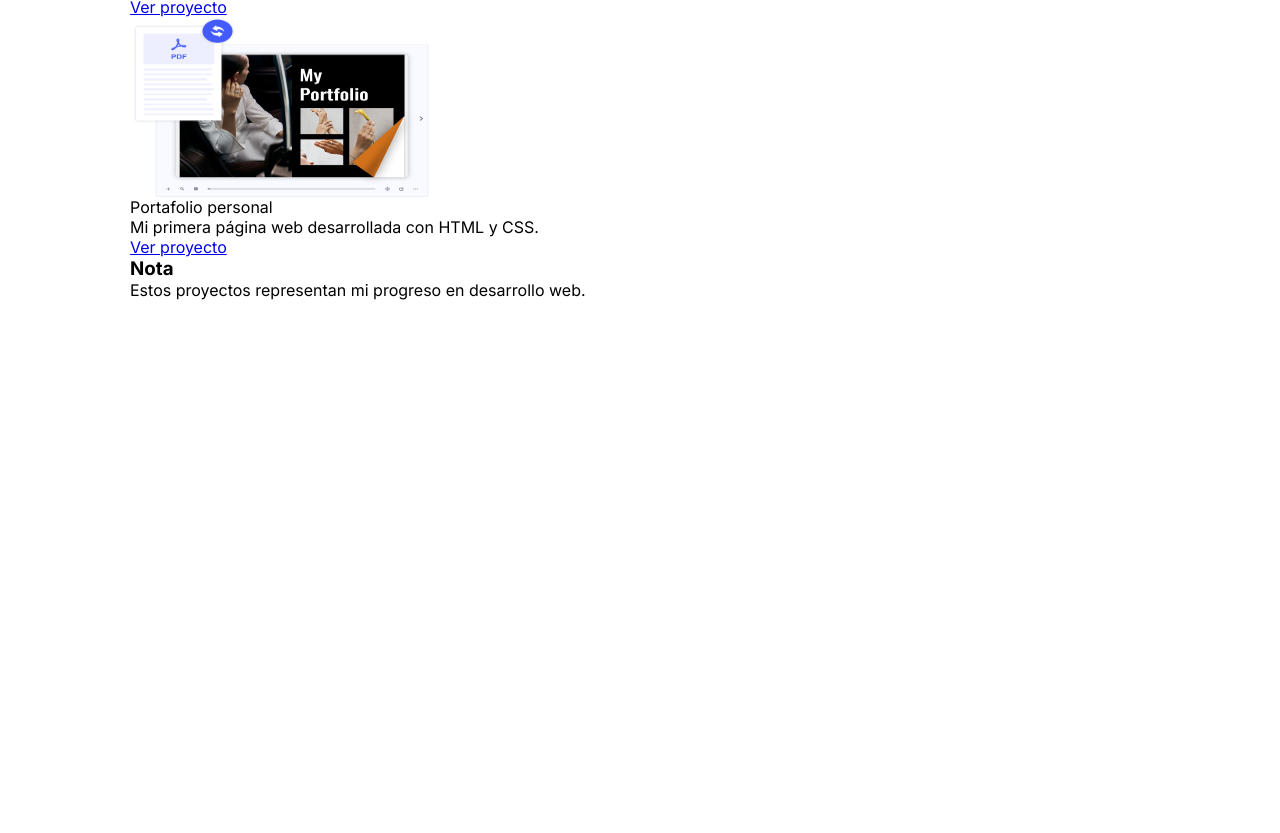
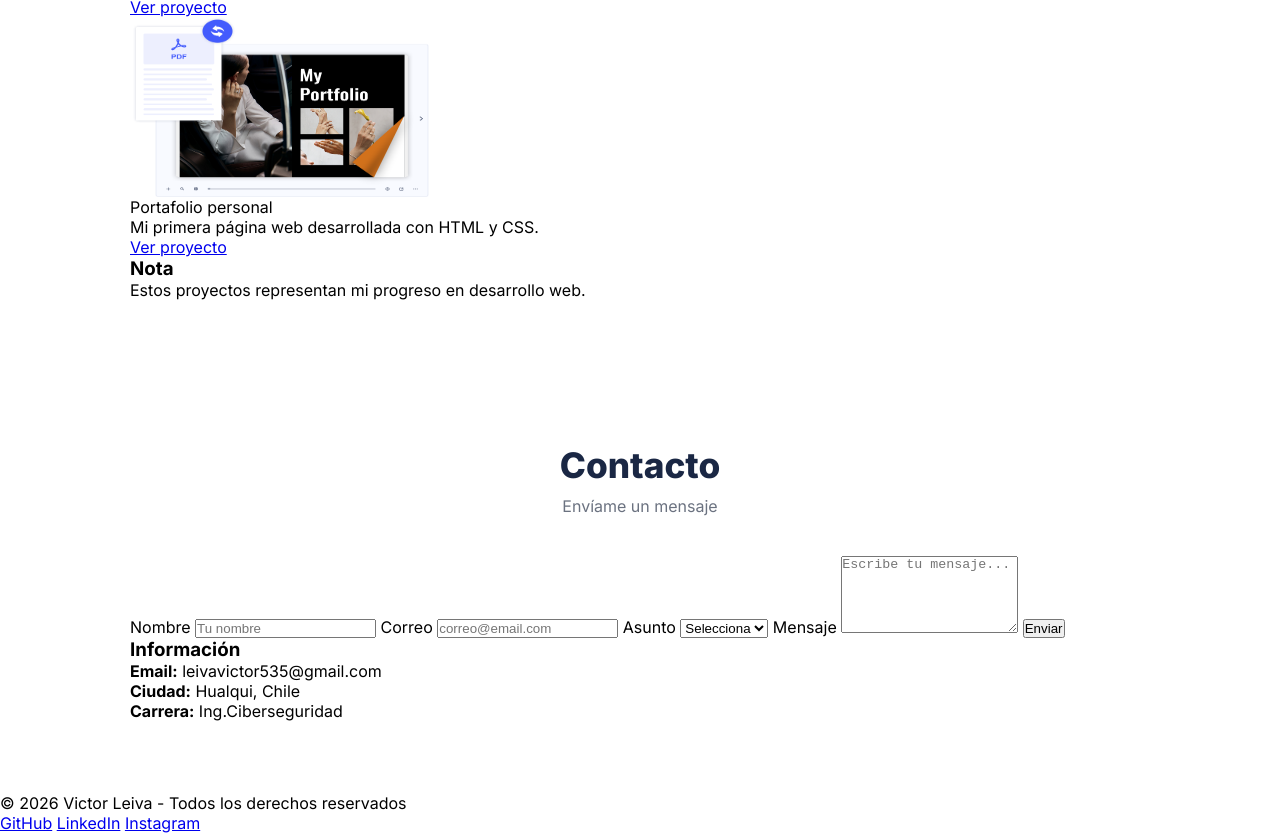
Before and after one commit to whyvicc/Proyecto-certamen, a plain HTML site: page index.HTML in a window 1280 px wide. Shown: the part 3076-3909 px from the top of the page. Before the commit the page ends 3448 px from the top, so only its background shows below. Drawn offline with Linux system fonts and the light colour scheme.

Commit message:
feat: formulario de contacto y footer

```diff
--- a/index.HTML
+++ b/index.HTML
@@ -196,4 +196,51 @@
   </aside>
 </section>
 </body>
+<section id="contacto" class="section contact-section">
+  <h2>Contacto</h2>
+  <p class="section-subtitle">Envíame un mensaje</p>
+
+  <div class="contact-container">
+
+    <form class="contact-form">
+      <label for="nombre">Nombre</label>
+      <input type="text" id="nombre" name="nombre" placeholder="Tu nombre" required>
+
+      <label for="email">Correo</label>
+      <input type="email" id="email" name="email" placeholder="correo@email.com" required>
+
+      <label for="asunto">Asunto</label>
+      <select id="asunto" name="asunto" required>
+        <option value="">Selecciona</option>
+        <option value="trabajo">Trabajo</option>
+        <option value="consulta">Consulta</option>
+        <option value="otro">Otro</option>
+      </select>
+
+      <label for="mensaje">Mensaje</label>
+      <textarea id="mensaje" name="mensaje" rows="5" placeholder="Escribe tu mensaje..." required></textarea>
+
+      <button type="submit">Enviar</button>
+    </form>
+
+    <!-- INFO -->
+    <aside class="contact-info">
+      <h3>Información</h3>
+      <p><strong>Email:</strong> leivavictor535@gmail.com</p>
+      <p><strong>Ciudad:</strong> Hualqui, Chile</p>
+      <p><strong>Carrera:</strong> Ing.Ciberseguridad</p>
+    </aside>
+
+  </div>
+</section>
+
+<footer class="footer">
+  <p>© 2026 Victor Leiva - Todos los derechos reservados</p>
+
+  <div class="footer-links">
+    <a href="#">GitHub</a>
+    <a href="#">LinkedIn</a>
+    <a href="#">Instagram</a>
+  </div>
+</footer>
 </html>
```
